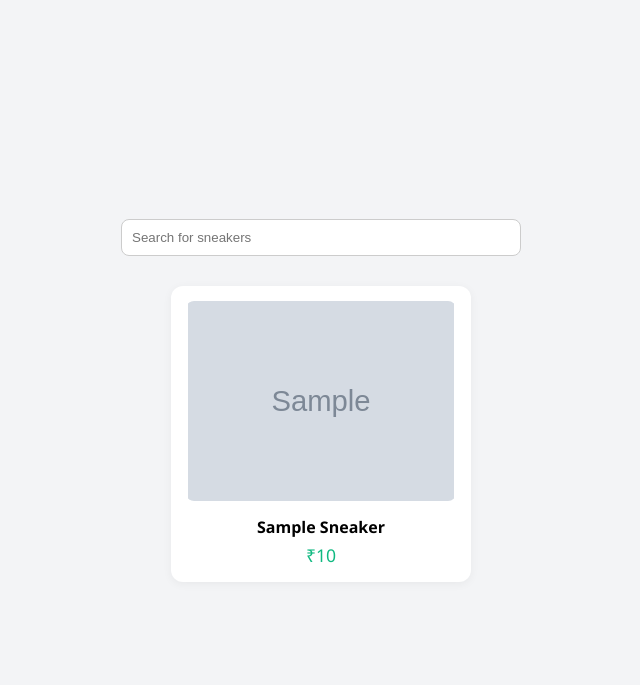
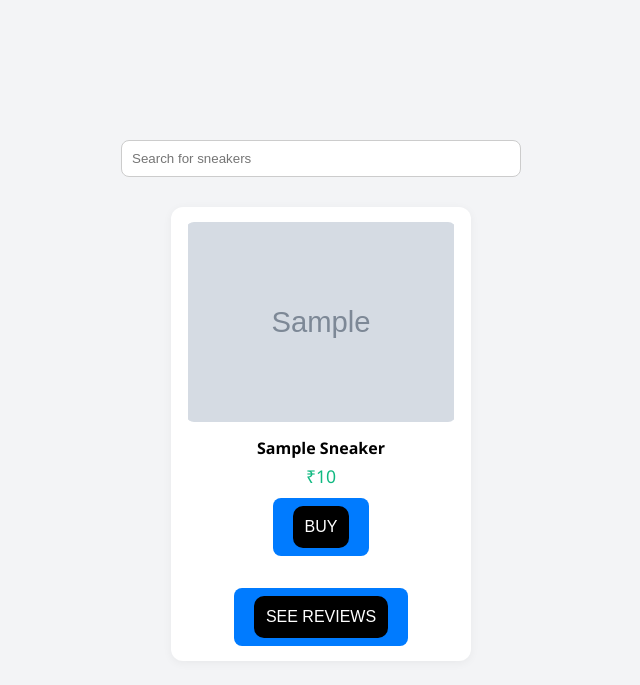
Before and after one commit to ananti15mulay/sneaker-purchasing-site, a PHP site: page /store.php in a window 1280 px wide. Shown: the top 685 px of the page, without its empty margins (319-959 px from the left). Run offline with PHP 8.4, Linux system fonts and the light colour scheme; tables that the repository leaves empty or names only in its code hold one stand-in row (values such as "Sample post"); grey boxes marked "Sample" are stand-in pictures.

Commit message:
added review page

```diff
--- a/backend/fetch_sneakers.php
+++ b/backend/fetch_sneakers.php
@@ -14,6 +14,13 @@ while ($row = mysqli_fetch_assoc($result)) {
         <img src="' . htmlspecialchars($row['image_url']) . '" alt="' . htmlspecialchars($row['name']) . '">
         <div class="sneaker-name">' . htmlspecialchars($row['name']) . '</div>
         <div class="sneaker-price">₹' . htmlspecialchars($row['price']) . '</div>
+
+         <a href="signup.html" class="buy-btn" ><button>BUY </button></a>
+         <br></br>
+        <a href="review.php" class="buy-btn" ><button>SEE REVIEWS </button></a>
+
+
+
     </div>';
 }
 ?>
--- a/backend/signup.php
+++ b/backend/signup.php
@@ -9,11 +9,11 @@ $username = $_POST['username'];
 $password = $_POST['password'];
 
 // Hash the password before storing (for security)
-$hashed_password = password_hash($password, PASSWORD_DEFAULT);
+// $hashed_password = password_hash($password, PASSWORD_DEFAULT);
 
 // Use prepared statement
 $stmt = $conn->prepare("INSERT INTO users (username, password) VALUES (?, ?)");
-$stmt->bind_param("ss", $username, $hashed_password);
+$stmt->bind_param("ss", $username, $password);
 
 if ($stmt->execute()) {
     // Redirect to login page after successful sign up
--- a/frontend/review.php
+++ b/frontend/review.php
@@ -2,6 +2,8 @@
 <html>
 <head>
   <title>Leave a Review - Sneaker Store</title>
+  <!-- <link rel="stylesheet" href="style.css"> -->
+
 </head>
 <body>
   <h1>Leave a Review</h1>
--- a/frontend/style.css
+++ b/frontend/style.css
@@ -70,3 +70,18 @@ button {
 button:hover {
   background: #333;
 }
+.buy-btn {
+    display: inline-block;
+    margin-top: 10px;
+    padding: 8px 20px;
+    background-color: #007bff; /* Blue */
+    color: white;
+    border-radius: 8px;
+    text-decoration: none;
+    font-weight: bold;
+    transition: background-color 0.3s;
+}
+
+.buy-btn:hover {
+    background-color: #0056b3; /* Darker blue on hover */
+}
```
Also changed, not shown: backend/login.php (+9 -26 lines).
